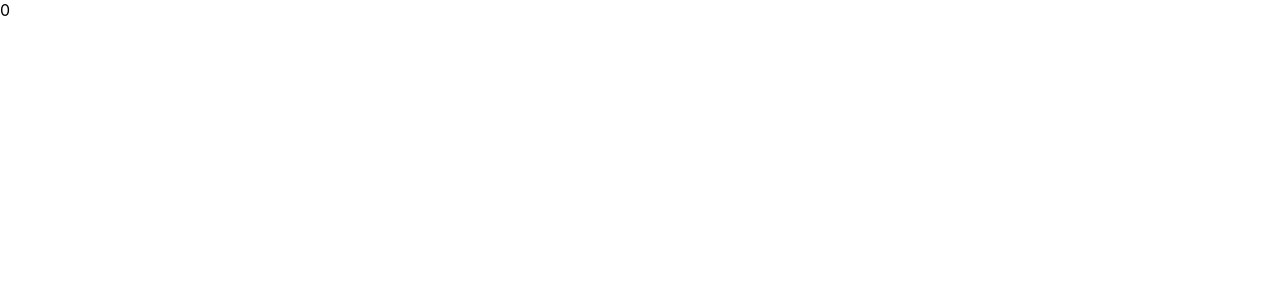
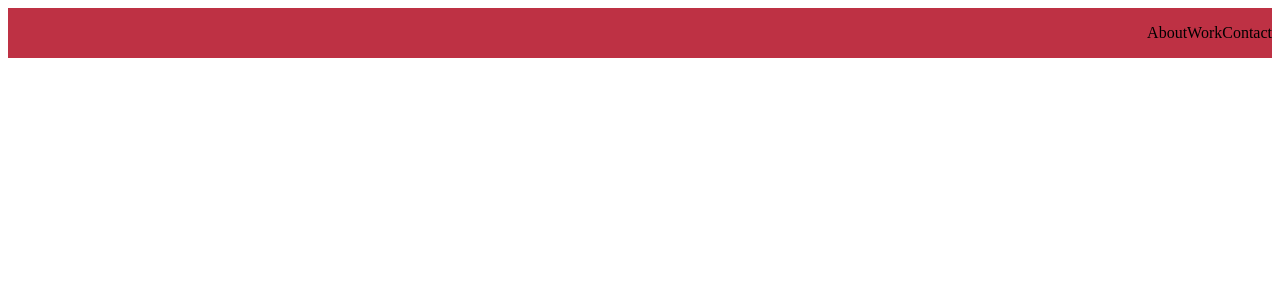
Before and after one commit to Thelimon/react-portafolio, a React (Create React App) app: page / in a window 1280 px wide. Shown: the top 300 px of the page. Built offline with nearby package versions, Linux system fonts and the light colour scheme.

Commit message:
Ive just added navbar component

```diff
--- a/package.json
+++ b/package.json
@@ -9,6 +9,8 @@
     "react": "^17.0.2",
     "react-dom": "^17.0.2",
     "react-scripts": "4.0.3",
+    "styled-components": "^5.3.0",
+    "tailwind": "^4.0.0",
     "web-vitals": "^1.0.1"
   },
   "scripts": {
--- a/public/index.html
+++ b/public/index.html
@@ -2,42 +2,16 @@
 <html lang="en">
   <head>
     <meta charset="utf-8" />
-    <link rel="icon" href="%PUBLIC_URL%/favicon.ico" />
     <meta name="viewport" content="width=device-width, initial-scale=1" />
     <meta name="theme-color" content="#000000" />
     <meta
       name="description"
       content="Web site created using create-react-app"
     />
-    <link rel="apple-touch-icon" href="%PUBLIC_URL%/logo192.png" />
-    <!--
-      manifest.json provides metadata used when your web app is installed on a
-      user's mobile device or desktop. See https://developers.google.com/web/fundamentals/web-app-manifest/
-    -->
-    <link rel="manifest" href="%PUBLIC_URL%/manifest.json" />
-    <!--
-      Notice the use of %PUBLIC_URL% in the tags above.
-      It will be replaced with the URL of the `public` folder during the build.
-      Only files inside the `public` folder can be referenced from the HTML.
-
-      Unlike "/favicon.ico" or "favicon.ico", "%PUBLIC_URL%/favicon.ico" will
-      work correctly both with client-side routing and a non-root public URL.
-      Learn how to configure a non-root public URL by running `npm run build`.
-    -->
     <title>React App</title>
   </head>
   <body>
     <noscript>You need to enable JavaScript to run this app.</noscript>
     <div id="root"></div>
-    <!--
-      This HTML file is a template.
-      If you open it directly in the browser, you will see an empty page.
-
-      You can add webfonts, meta tags, or analytics to this file.
-      The build step will place the bundled scripts into the <body> tag.
-
-      To begin the development, run `npm start` or `yarn start`.
-      To create a production bundle, use `npm run build` or `yarn build`.
-    -->
   </body>
 </html>
--- a/src/App.css
+++ /dev/null
@@ -1,38 +0,0 @@
-.App {
-  text-align: center;
-}
-
-.App-logo {
-  height: 40vmin;
-  pointer-events: none;
-}
-
-@media (prefers-reduced-motion: no-preference) {
-  .App-logo {
-    animation: App-logo-spin infinite 20s linear;
-  }
-}
-
-.App-header {
-  background-color: #282c34;
-  min-height: 100vh;
-  display: flex;
-  flex-direction: column;
-  align-items: center;
-  justify-content: center;
-  font-size: calc(10px + 2vmin);
-  color: white;
-}
-
-.App-link {
-  color: #61dafb;
-}
-
-@keyframes App-logo-spin {
-  from {
-    transform: rotate(0deg);
-  }
-  to {
-    transform: rotate(360deg);
-  }
-}
--- a/src/App.js
+++ b/src/App.js
@@ -1,5 +1,3 @@
-import './App.css';
-
 function App() {
   return (
       0
--- /dev/null
+++ b/src/components/navbar.jsx
@@ -0,0 +1,31 @@
+import React from 'react';
+import styled from "styled-components";
+
+const Navbar = () => {
+    return(
+        <NavbarStyle>
+            <NavbarLiItems>
+                <NavbarListStyle>About</NavbarListStyle>
+                <NavbarListStyle>Work</NavbarListStyle>
+                <NavbarStyle>Contact</NavbarStyle>
+            </ NavbarLiItems>
+        </ NavbarStyle>
+    )
+};
+
+export default Navbar;
+
+const NavbarStyle = styled.nav`
+  display: flex;
+  justify-content: flex-end;
+  background-color: #be3144;
+`
+
+const NavbarLiItems = styled.ul`
+  display: flex;
+  justify-content: space-around;
+`
+
+const NavbarListStyle = styled.li `
+  list-style: none;
+`
--- a/src/index.css
+++ /dev/null
@@ -1,13 +0,0 @@
-body {
-  margin: 0;
-  font-family: -apple-system, BlinkMacSystemFont, 'Segoe UI', 'Roboto', 'Oxygen',
-    'Ubuntu', 'Cantarell', 'Fira Sans', 'Droid Sans', 'Helvetica Neue',
-    sans-serif;
-  -webkit-font-smoothing: antialiased;
-  -moz-osx-font-smoothing: grayscale;
-}
-
-code {
-  font-family: source-code-pro, Menlo, Monaco, Consolas, 'Courier New',
-    monospace;
-}
--- a/src/index.js
+++ b/src/index.js
@@ -1,17 +1,12 @@
 import React from 'react';
 import ReactDOM from 'react-dom';
-import './index.css';
 import App from './App';
 import reportWebVitals from './reportWebVitals';
+import Navbar from "./components/navbar.jsx";
 
 ReactDOM.render(
-  <React.StrictMode>
-    <App />
-  </React.StrictMode>,
+  <Navbar />,
   document.getElementById('root')
 );
 
-// If you want to start measuring performance in your app, pass a function
-// to log results (for example: reportWebVitals(console.log))
-// or send to an analytics endpoint. Learn more: https://bit.ly/CRA-vitals
 reportWebVitals();
```
Also changed, not shown: 1 other file (tests, documents, lock files or other folders).
